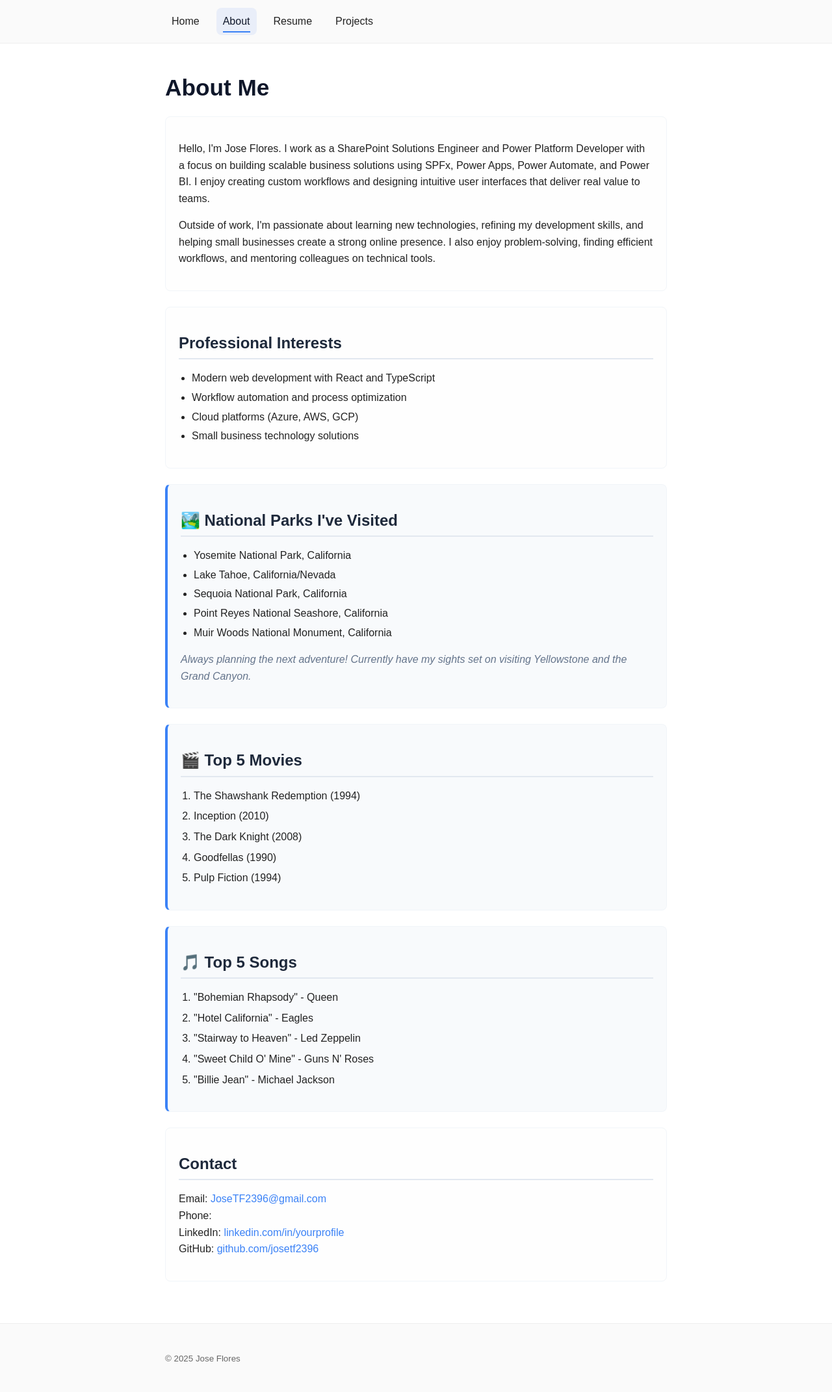
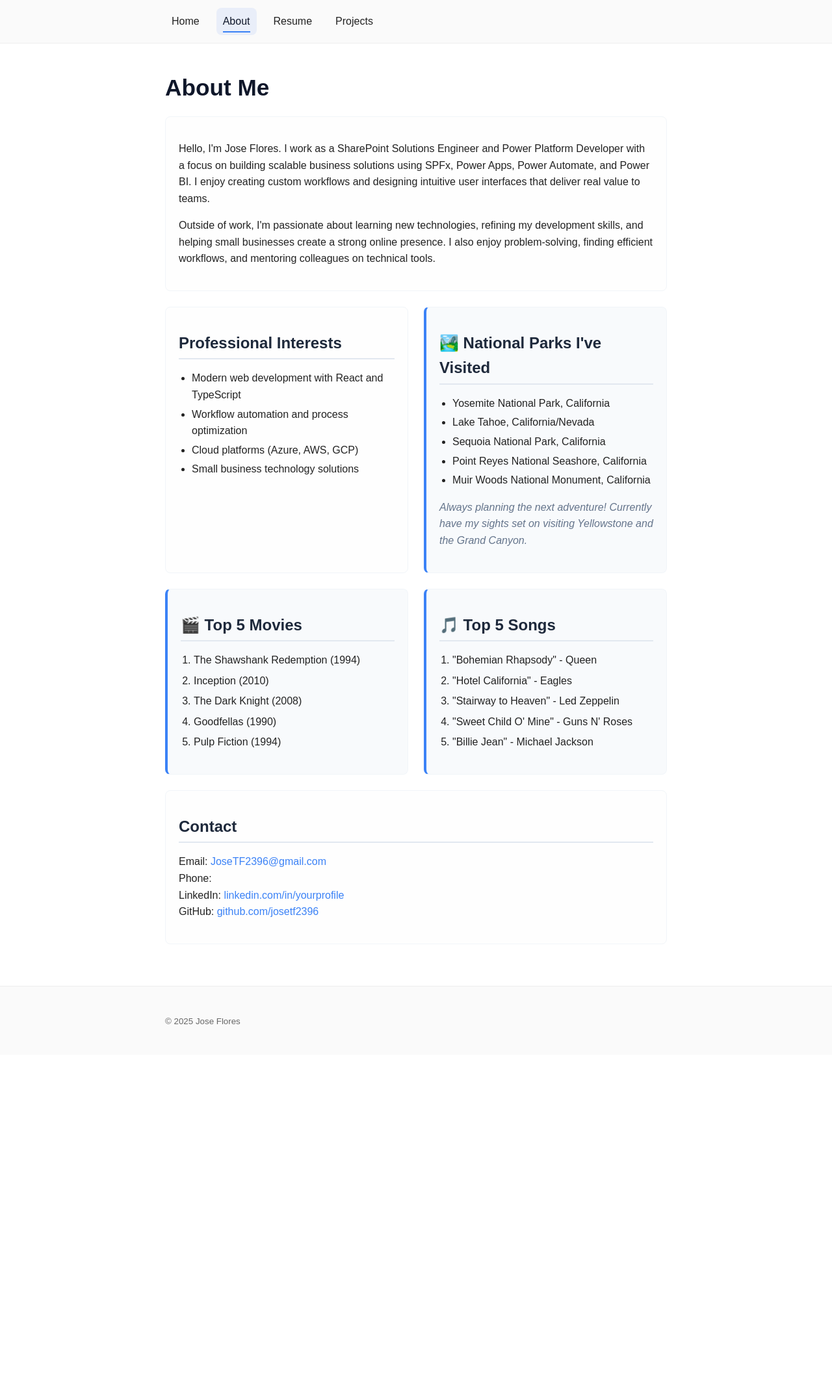
Before and after one commit to Josetf2396/Josetf2396.github.io, a Jekyll site: the page built from about.html, in a window 1280 px wide. Shown: the whole page at 65% size. Built offline with Jekyll 4.4.1, drawn with Linux system fonts in a browser that asks for light colours; after the commit the page ends 1623 px from its top, so only the background shows below that.

Commit message:
Make about page layout responsive

```diff
--- a/about.html
+++ b/about.html
@@ -12,6 +12,7 @@ nav: about
   <p>Outside of work, I'm passionate about learning new technologies, refining my development skills, and helping small businesses create a strong online presence. I also enjoy problem-solving, finding efficient workflows, and mentoring colleagues on technical tools.</p>
 </section>
 
+<div class="about-grid">
   <section>
     <h2>Professional Interests</h2>
     <ul>
@@ -56,7 +57,7 @@ nav: about
     </ol>
   </section>
 
-<section>
+  <section class="contact-section">
     <h2>Contact</h2>
     <p>
       Email: <a href="mailto:{{ site.contact.email }}">{{ site.contact.email }}</a><br />
@@ -65,3 +66,4 @@ nav: about
       GitHub: <a href="{{ site.contact.github_url }}">github.com/{{ site.contact.github_handle }}</a>
     </p>
   </section>
+</div>
--- a/styles.css
+++ b/styles.css
@@ -108,6 +108,22 @@ section em {
   font-style: italic;
 }
 
+/* About page layout */
+.about-grid {
+  display: grid;
+  grid-template-columns: repeat(auto-fit, minmax(300px, 1fr));
+  gap: 24px;
+  margin-top: 24px;
+}
+
+.about-grid section {
+  margin-top: 0;
+}
+
+.about-grid .contact-section {
+  grid-column: 1 / -1;
+}
+
 /* Personal sections styling - specific to about page */
 .parks-section,
 .movies-section,
```
Lines whose indentation alone changed are shown as unchanged.
